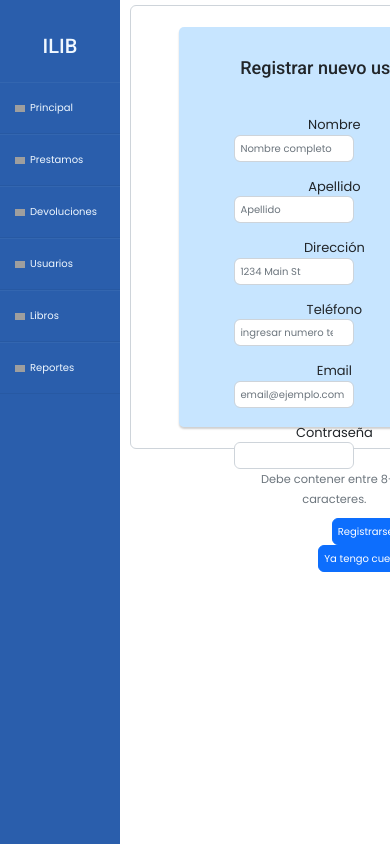
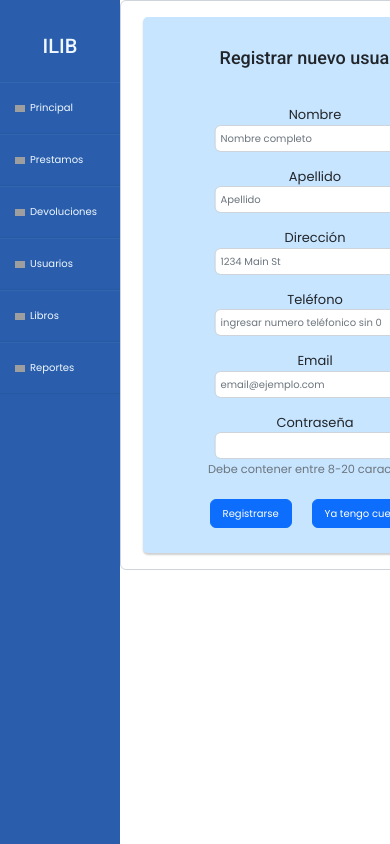
Before and after one commit to manuels12345/ProyectoBiblio, an Angular app in the folder proyectoBibliotecaAngular/: page /usuarios in a window 390 px wide. Shown: the top 844 px of the page. Built offline with nearby package versions, Linux system fonts and the light colour scheme; grey boxes are pictures that could not be loaded.

Commit message:
se realiza modificaciones componente usuario

```diff
--- a/proyectoBibliotecaAngular/src/app/pages/usuarios/usuarios.component.css
+++ b/proyectoBibliotecaAngular/src/app/pages/usuarios/usuarios.component.css
@@ -1,5 +1,5 @@
 .formularioUsuario{
-    margin: 10px 15px 10px 200px;
+    margin: 0 0 10px 200px;
     text-align: center;
 
 }
@@ -18,111 +18,90 @@
 }
 .formularioUsuario .containerFormulario .datosFormulario{
     padding-bottom: 10px;
-    translate:20% 0;
+
 }
 
-.formularioUsuario .containerFormulario .form-group input{
+.formularioUsuario .containerFormulario .datosFormulario input{
     padding: 5px;
     max-width: 60%;
     position: relative;
-
-
-
+    translate:30% 0;
 }
 
 .btn{
+    margin: 10px;
 
 
 }
 
 @media (max-width:1024px){
-  .formularioUsuario .containerFormulario{
-      height: 470px;
+    .formularioUsuario .containerFormulario{
+        width: ;
+    }
+
+  .formularioUsuario .containerFormulario .datosFormulario{
+
   }
-  .formularioUsuario .containerFormulario .form-group{
-      width: 450px;
-      padding-top: 10px;
-  }
-  .btn{
-      margin-left:10em;
- }
 }
 @media (max-width:768px){
   .formularioUsuario{
-      margin:10px 10px 0 180px;
+    margin-left: 170px;
   }
-  .formularioUsuario h2{
-      font-size: 20px;
+
+  .formularioUsuario .containerFormulario{
+    text-align: center;
+    margin:10px;
   }
-  .formularioUsuario .containerFormulario{
-      height: 400px;
-      font-size: 15px;
-  }
-  .formularioUsuario .containerFormulario .form-group{
-      width: 350px;
+  .formularioUsuario .containerFormulario .datosUsuario{
       padding-top: 5px;
   }
-  .formularioUsuario .containerFormulario .form-group input{
+  .formularioUsuario .containerFormulario .datosUsuario input{
       font-size: 12px;
   }
-  .btn{
-      margin-left:8em;
-      font-size: 15px;
-      padding: 5px;
- }
 }
 
 @media (max-width:480px){
   .formularioUsuario{
-      margin:5px 10px 0 130px;
+      margin:0 10px 0 120px;
   }
   .formularioUsuario h2{
       font-size: 18px;
   }
   .formularioUsuario .containerFormulario{
-      margin-left:10%;
-      height: 400px;
       font-size: 13px;
   }
   .formularioUsuario .containerFormulario .form-group{
-      width: 200px;
       padding-top: 5px;
   }
   .formularioUsuario .containerFormulario .form-group input{
       font-size: 10px;
   }
   .btn{
-      margin-left:6em;
       font-size: 10px;
-      padding: 5px;
  }
 }
 
 @media (max-width:320px){
   .formularioUsuario{
-      margin:5px 15px 0 85px;
+      margin:0 10px 0 70px;
   }
   .formularioUsuario h2{
       font-size: 15px;
       margin-bottom: 0;
   }
   .formularioUsuario .containerFormulario{
-      margin-left:0;
-      height: 320px;
       font-size: 10px;
   }
   .formularioUsuario .containerFormulario .form-group{
-      width: 170px;
-      padding-top: 2px;
   }
   .formularioUsuario .containerFormulario .form-group input{
       font-size: 8px;
+      padding: 2px;
   }
   .btn{
-      margin-left:5em;
       font-size: 10px;
       padding: 5px;
-      margin-top:10px;
+
  }
 
 }
--- a/proyectoBibliotecaAngular/src/app/pages/usuarios/usuarios.component.html
+++ b/proyectoBibliotecaAngular/src/app/pages/usuarios/usuarios.component.html
@@ -1,27 +1,27 @@
 <form class="formularioUsuario form-control form" [formGroup]="datos">
   <div class="containerFormulario form-row">
     <h2>Registrar nuevo usuario</h2>
-    <div class="datosFormulario form-group col-md-6">
+    <div class="datosFormulario form-group">
       <label for="inputName">Nombre</label>
       <input type="text" class="form-control" formControlName="name" placeholder="Nombre completo">
     </div>
-    <div class="datosFormulario form-group col-md-6">
+    <div class="datosFormulario form-group">
       <label for="inputlastName">Apellido</label>
       <input type="text" class="form-control" formControlName="lastname" placeholder="Apellido">
     </div>
-    <div class="datosFormulario form-group col-md-6">
+    <div class="datosFormulario form-group">
       <label for="inputAddress">Dirección</label>
       <input type="text" class="form-control" formControlName="address" id="inputAddress" placeholder="1234 Main St">
     </div>
-    <div class="datosFormulario form-group col-md-6">
+    <div class="datosFormulario form-group">
       <label for="inputtelephone">Teléfono</label>
       <input type="number" class="form-control" formControlName="tel" id="inputtelephone" placeholder="ingresar numero teléfonico sin 0 ni 15 ">
     </div>
-    <div class="datosFormulario form-group col-md-6">
+    <div class="datosFormulario form-group">
       <label for="inputEmail4">Email</label>
       <input type="email" class="form-control" formControlName="username" id="inputEmail4" placeholder="email@ejemplo.com">
     </div>
-    <div class="datosFormulario form-group col-md-6">
+    <div class="datosFormulario form-group">
       <label for="inputPassword6">Contraseña</label>
       <input type="password" id="inputPassword6" formControlName="password" class="form-control" aria-describedby="passwordHelpInline">
       <small id="passwordHelpInline" class="text-muted">Debe contener entre 8-20 caracteres.</small>
```
